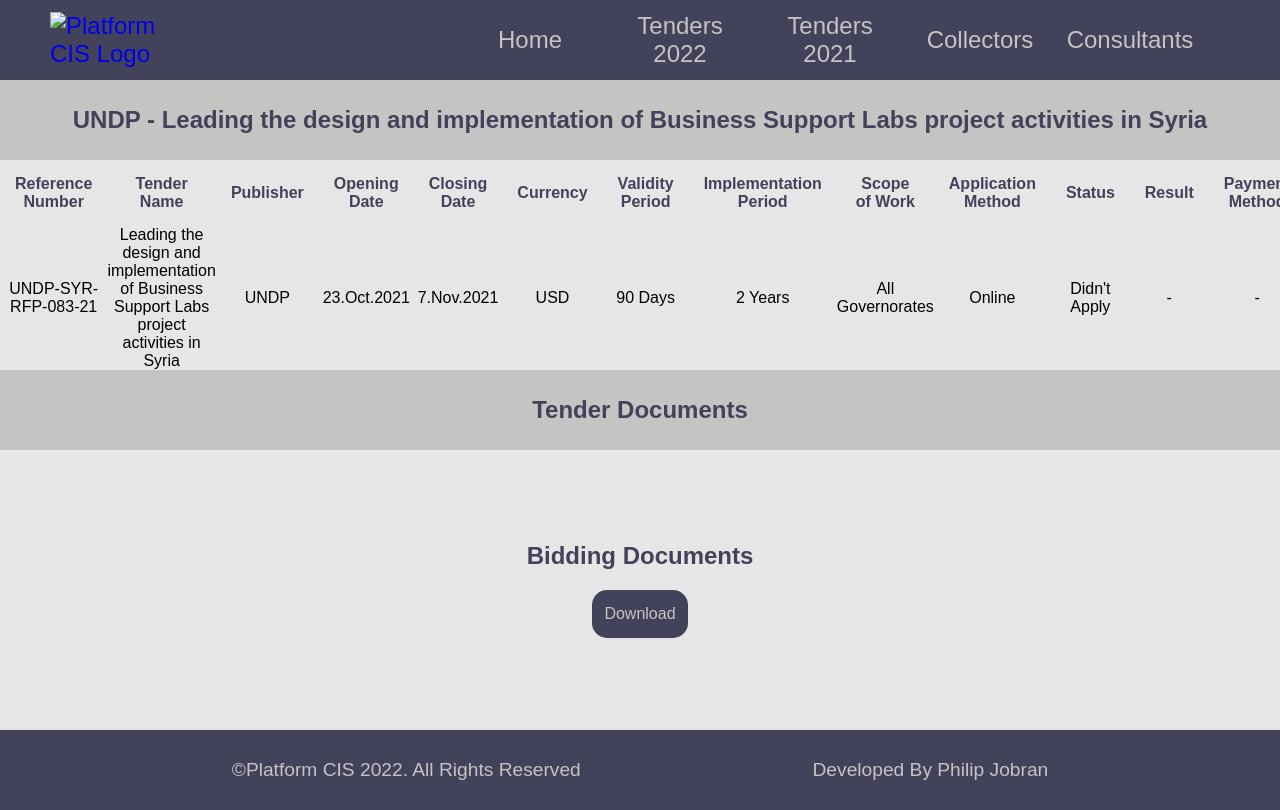
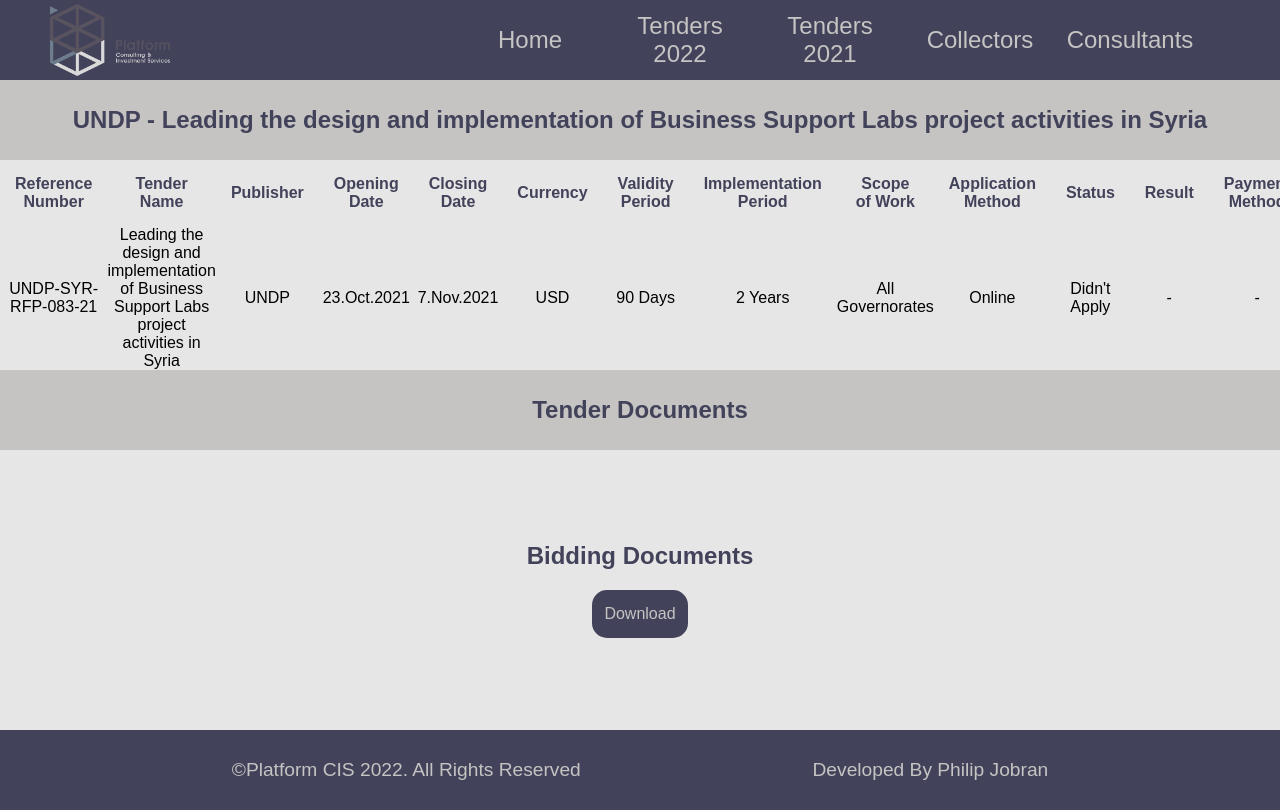
Before and after one commit to Odin0001/platform-database, a plain HTML site: page business support labs.html in a window 1280 px wide. Shown: the top 810 px of the page. Drawn offline with Linux system fonts and the light colour scheme; the site is published under a folder, as on GitHub Pages, so addresses that start at the root find nothing.

Commit message:
Update business support labs.html

```diff
--- a/business support labs.html
+++ b/business support labs.html
@@ -10,7 +10,7 @@
 <body>
   <nav class="navbar">
     <div class="navbar-container">
-      <a href="index.html" id="logo"><img src="/images/Platform.png" alt="Platform CIS Logo"></a>
+      <a href="index.html" id="logo"><img src="./images/Platform.png" alt="Platform CIS Logo"></a>
       <div class="navbar-toggle" id="mobile-menu">
         <span class="bar"></span>
         <span class="bar"></span>
```
